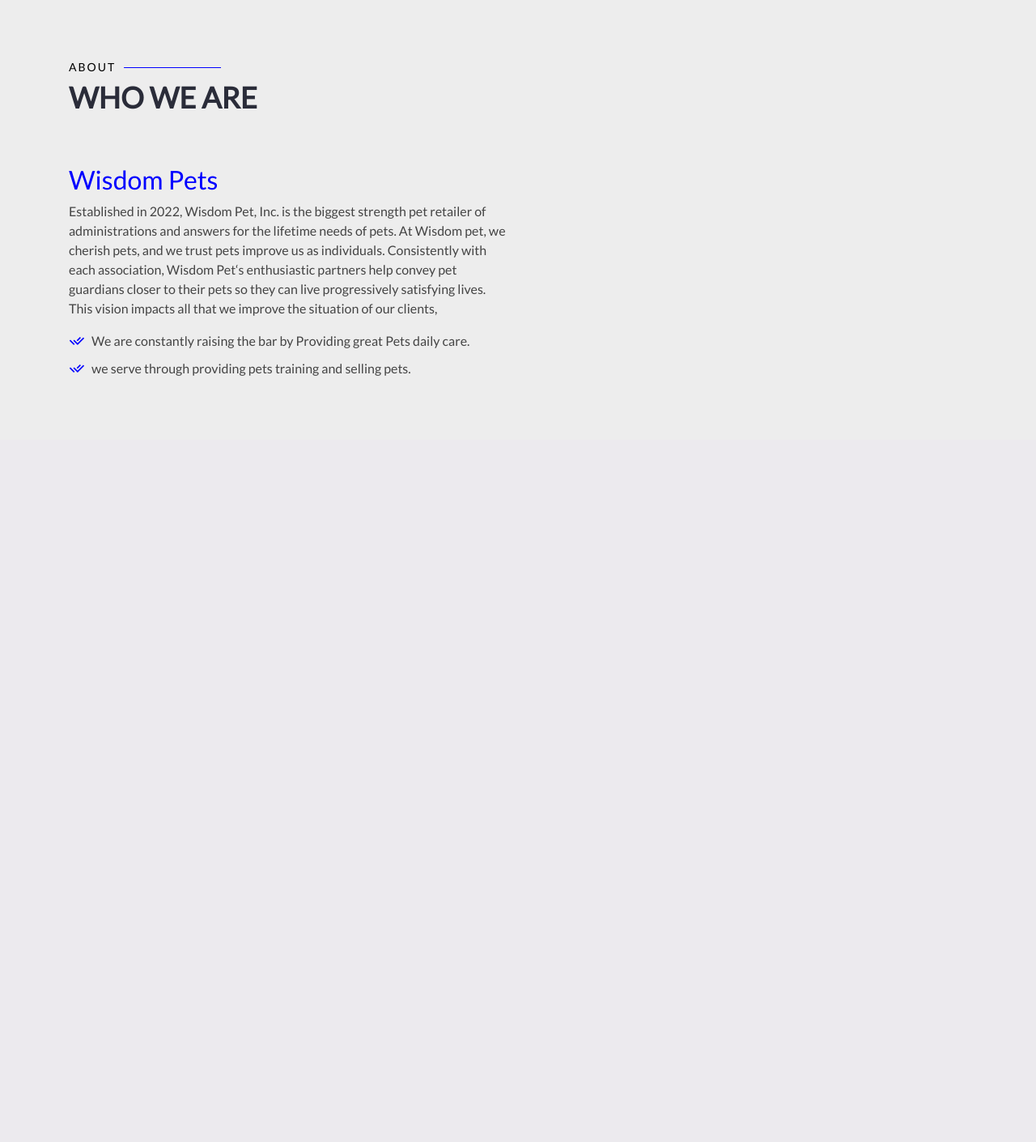
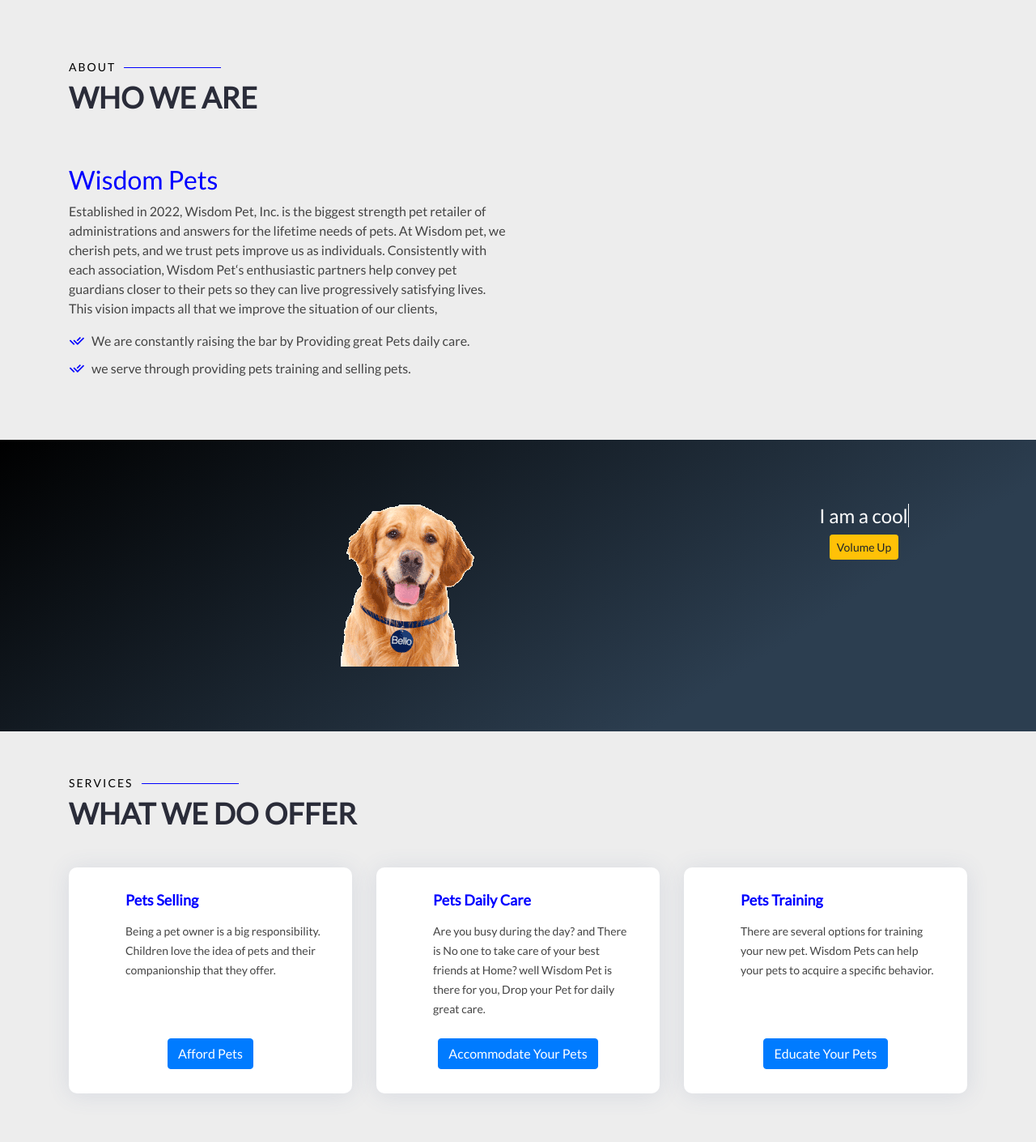
Before and after one commit to MichelMuemboIlunga/PetsManagement, a PHP site: page / in a window 1280 px wide. Shown: the part 800-2210 px from the top of the page at 81% size. Before the commit the page ends 1264 px from the top, so only its background shows below. Run offline with PHP 8.4, Linux system fonts and the light colour scheme; some libraries are stand-ins or nearby versions.

Commit message:
creaate a jambotron section and services section

```diff
--- a/assets/css/index.css
+++ b/assets/css/index.css
@@ -567,3 +567,89 @@
 /*--------------------------------------------------------------
 # End About US
 --------------------------------------------------------------*/
+
+/*--------------------------------------------------------------
+# Start Image section
+--------------------------------------------------------------*/
+
+.cta {
+    background-color: #000000;
+    background-image: linear-gradient(147deg, #000000 0%, #2c3e50 74%);
+    padding: 80px 0;
+}
+
+
+
+
+@media (max-width: 1024px) {
+    .cta {
+        background-attachment: scroll;
+    }
+}
+
+
+/*--------------------------------------------------------------
+# End Image section
+--------------------------------------------------------------*/
+
+
+/*--------------------------------------------------------------
+# Start Services
+--------------------------------------------------------------*/
+#services {
+    background-color:#ededed;
+}
+.services .icon-box {
+    padding: 30px;
+    position: relative;
+    overflow: hidden;
+    border-radius: 10px;
+    background: #fff;
+    box-shadow: 0 2px 29px 0 rgba(68, 88, 144, 0.12);
+    transition: all 0.4s ease-in-out;
+    width: 100%;
+    height: 100%;
+}
+
+.services .icon-box:hover {
+    transform: translateY(-10px);
+    box-shadow: 0 2px 35px 0 rgba(68, 88, 144, 0.2);
+}
+
+.services .icon {
+    position: absolute;
+    left: -20px;
+    top: calc(50% - 30px);
+}
+
+.services .icon i {
+    font-size: 64px;
+    line-height: 1;
+    transition: 0.5s;
+}
+
+.services .title {
+    margin-left: 40px;
+    font-weight: 700;
+    margin-bottom: 15px;
+    font-size: 18px;
+    color: blue;
+
+}
+
+
+.services .description {
+    font-size: 14px;
+    margin-left: 40px;
+    line-height: 24px;
+    margin-bottom: 0;
+}
+
+.services .btn-primary:hover {
+    background-color: orangered!important;
+    border-color:orangered;
+}
+
+/*--------------------------------------------------------------
+# End Services
+--------------------------------------------------------------*/
--- a/assets/js/main.js
+++ b/assets/js/main.js
@@ -161,6 +161,61 @@
         }
     });
 
+
+      /**
+     * Porfolio isotope and filter
+     */
+    window.addEventListener('load', () => {
+        let portfolioContainer = select('.portfolio-container');
+        if (portfolioContainer) {
+            let portfolioIsotope = new Isotope(portfolioContainer, {
+                itemSelector: '.portfolio-item',
+            });
+
+            let portfolioFilters = select('#portfolio-flters li', true);
+
+            on('click', '#portfolio-flters li', function(e) {
+                e.preventDefault();
+                portfolioFilters.forEach(function(el) {
+                    el.classList.remove('filter-active');
+                });
+                this.classList.add('filter-active');
+
+                portfolioIsotope.arrange({
+                    filter: this.getAttribute('data-filter')
+                });
+                portfolioIsotope.on('arrangeComplete', function() {
+                    AOS.refresh()
+                });
+            }, true);
+        }
+
+    });
+
+    /**
+     * Initiate portfolio lightbox
+     */
+    const portfolioLightbox = GLightbox({
+        selector: '.portfolio-lightbox'
+    });
+
+    /**
+     * Portfolio details slider
+     */
+    new Swiper('.portfolio-details-slider', {
+        speed: 400,
+        loop: true,
+        autoplay: {
+            delay: 5000,
+            disableOnInteraction: false
+        },
+        pagination: {
+            el: '.swiper-pagination',
+            type: 'bullets',
+            clickable: true
+        }
+    });
+
     /**
      * Animation on scroll
      */
@@ -234,3 +289,11 @@
     };
 
 })()
+
+function autoReader(){
+    var speak = new SpeechSynthesisUtterance();
+    speak.text = "Hi, Im Bello. I am a cool dog, I love to be your friend., I like to keep your house safe." ;
+    var voices = window.speechSynthesis.getVoices();
+    speak.voice = voices[15];
+    window.speechSynthesis.speak(speak);
+}
--- /dev/null
+++ b/includes/jambotron.php
@@ -0,0 +1,24 @@
+<section id="cta" class="cta">
+    <div class="container">
+
+        <div class="row" data-aos="zoom-out">
+            <div class="col-lg-9 text-center text-lg-start">
+                <img style="margin-left: auto; margin-right: auto; display: block;"src="assets/img/jambo/bello-dog.gif"/>
+            </div>
+            <div class="col-lg-3 cta-btn-container text-center">
+                <h4 >
+                    <a href="" class="typewrite" data-period="2000" data-type='[ "Hi, Im Bello.", "I am a cool dog.", "I ❤ to be your friend.", "I 😻 to keep your house safe." ]' style="color:white; margin-left: auto; margin-right: auto;">
+                        <span class="wrap" ></span>
+                    </a>
+                </h4>
+                <a href="#" class="btn btn-warning btn-sm" onclick="autoReader()">
+                    <span class="glyphicon glyphicon-volume-up"></span> Volume Up
+                </a>
+
+
+            </div>
+
+        </div>
+
+    </div>
+</section>
--- /dev/null
+++ b/includes/services.php
@@ -0,0 +1,55 @@
+<section id="services" class="services">
+    <div class="container">
+
+        <div class="section-title" data-aos="zoom-out">
+            <h2>Services</h2>
+            <p>What we do offer</p>
+        </div>
+
+        <div class="row">
+            <div class="col-lg-4 col-md-6">
+                <div class="icon-box" data-aos="zoom-in-left">
+                    <h4 class="title">Pets Selling</h4>
+                    <p class="description">Being a pet owner is a big responsibility. Children love the idea of pets and their companionship that they offer.</p>
+                    <br>
+                    <br>
+                    <br>
+
+                    <a href="#">
+                        <button class="btn btn-primary" data-bs-toggle="modal" style="margin-left: auto; margin-right:auto; display:block;"  id="exampleModalToggle">Afford Pets</button>
+                    </a>
+
+                </div>
+            </div>
+            <div class="col-lg-4 col-md-6 mt-5 mt-md-0">
+                <div class="icon-box" data-aos="zoom-in-left" data-aos-delay="100">
+                    <h4 class="title">Pets Daily Care</h4>
+                    <p class="description">
+                        Are you busy during the day? and There is No one to take care of your best friends at Home? well Wisdom Pet is there for you, Drop your Pet for daily great care.
+                    </p>
+                    <br>
+                    <a href="#">
+                        <button class="btn btn-primary" style="margin-left: auto; margin-right:auto; display:block; ">Accommodate Your Pets</button>
+                    </a>
+                </div>
+            </div>
+
+            <div class="col-lg-4 col-md-6 mt-5 mt-lg-0 ">
+                <div class="icon-box" data-aos="zoom-in-left" data-aos-delay="200">
+                    <h4 class="title">Pets Training</h4>
+                    <p class="description">
+                        There are several options for training your new pet. Wisdom Pets can help your pets to acquire a specific behavior.
+                    </p>
+                    <br>
+                    <br>
+                    <br>
+                    <a href="#">
+                        <button class="btn btn-primary" style="margin-left: auto; margin-right:auto; display:block;" >Educate Your Pets</button>
+                    </a>
+                </div>
+            </div>
+
+        </div>
+
+    </div>
+</section>
--- a/index.php
+++ b/index.php
@@ -41,6 +41,14 @@
         <!-- start includes page about us -->
         <?php include 'includes/about.php'?>
         <!-- end includes page about -->
+
+        <!-- start image section -->
+        <?php include 'includes/jambotron.php' ?>
+        <!-- end image section -->
+
+        <!-- start services section -->
+        <?php include 'includes/services.php'?>
+        <!-- end services section -->
     </main>
     <!-- end main -->
 
```
Also changed, not shown: assets/img/Jambo/bello-dog.gif (added).
